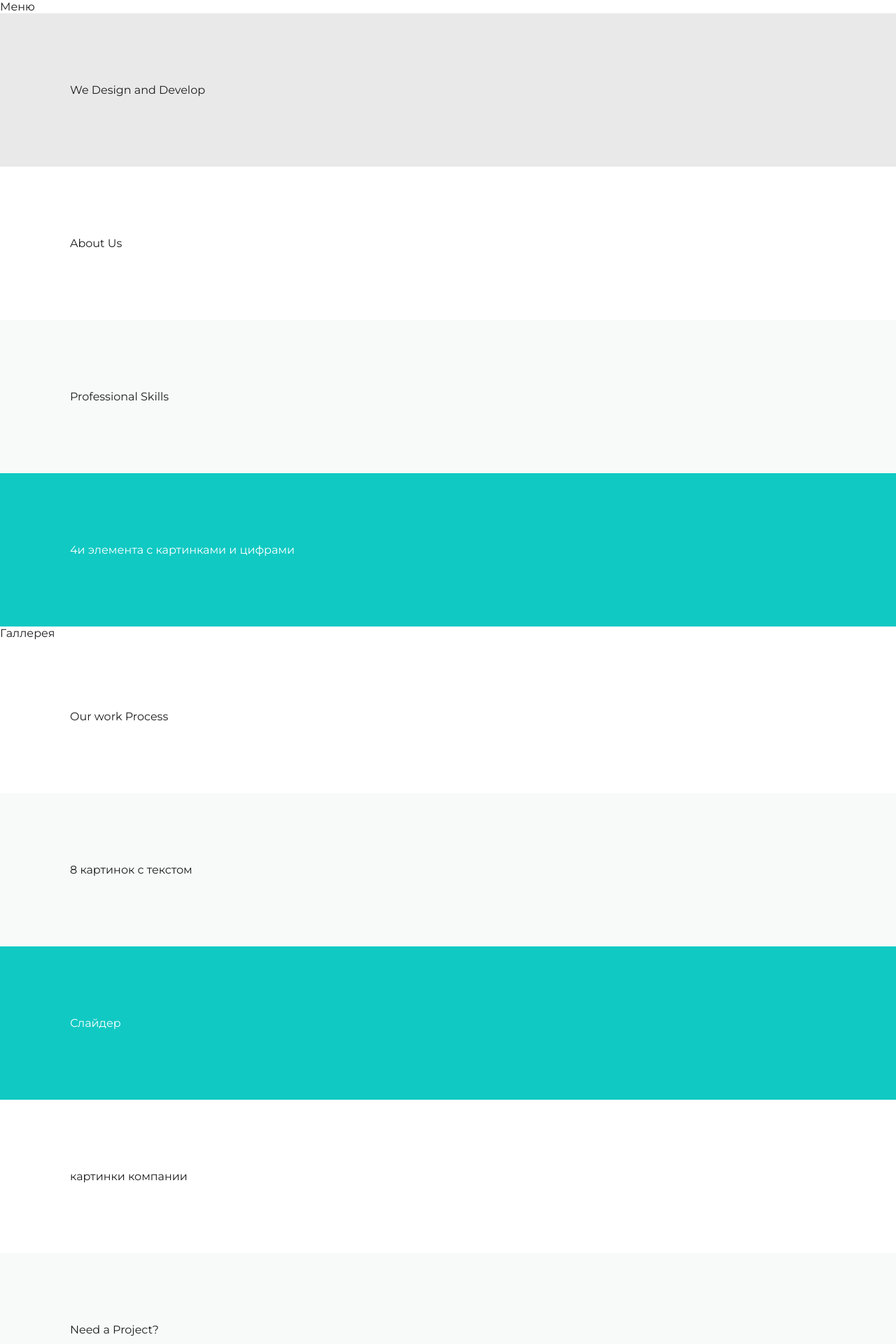
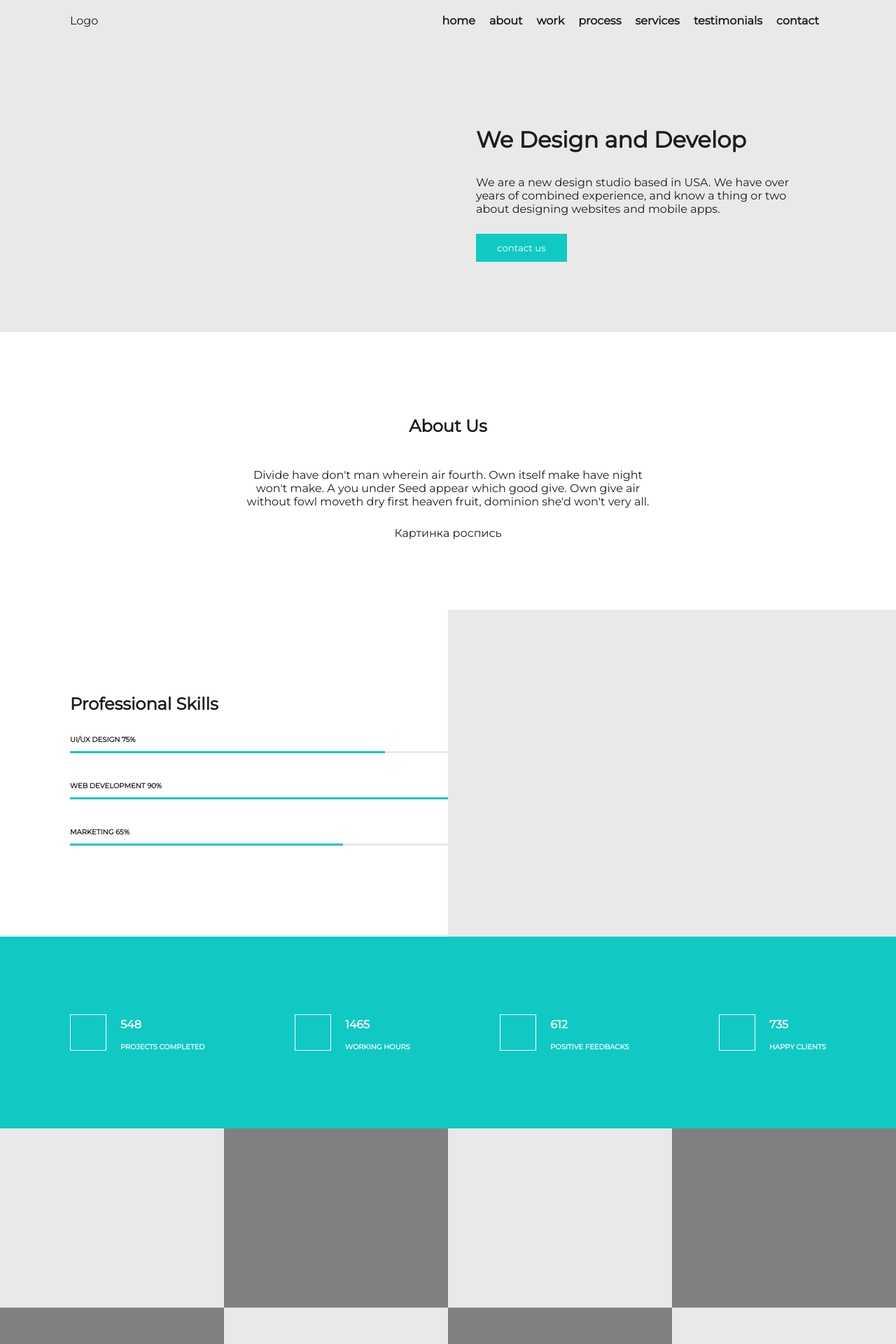
Before and after one commit to vigdorov/padre-th, a React (Create React App) app in the folder first-site/: page / in a window 1280 px wide. Shown: the top 1920 px of the page at 70% size. Built offline with nearby package versions, Linux system fonts and the light colour scheme.

Commit message:
Пол сайта запилил

```diff
--- a/first-site/src/App.jsx
+++ b/first-site/src/App.jsx
@@ -6,29 +6,101 @@ class App extends Component {
   render () {
     return (
       <div className="container">
-        <div>
-          Меню
+        <div className="header">
+          <div className="logo">Logo</div>
+            <div className="menu">
+                <ul className="menu-nav">
+                <li className="link"><a href="#" className="menu-item">home</a></li>
+                <li className="link"><a href="#" className="menu-item">about</a></li>
+                <li className="link"><a href="#" className="menu-item">work</a></li>
+                <li className="link"><a href="#" className="menu-item">process</a></li>
+                <li className="link"><a href="#" className="menu-item">services</a></li>
+                <li className="link"><a href="#" className="menu-item">testimonials</a></li>
+                <li className="link"><a href="#" className="menu-item">contact</a></li>
+            </ul></div>
         </div>
 
         <div className="block block-secondary">
-          We Design and Develop
+          <div className="end-block">
+              <div className="block-content">
+                  <h1 className="title-main">We Design and Develop</h1>
+                  <p className="mid-text">We are a new design studio based in USA. We have over <br/> years of combined experience, and know a thing or two <br/> about designing websites and mobile apps.</p>
+                  <button className="btn-main">contact us</button>
+              </div>
+
+          </div>
+
         </div>
 
         <div className="block block-light">
-          About Us
+            <div className="mid-content">
+                <h2>About Us</h2>
+                <p className="center-text">Divide have don't man wherein air fourth. Own itself make have night won't make. A you under Seed appear which good give. Own give air without fowl moveth dry first heaven fruit, dominion she'd won't very all.
+                </p>
+                <div>Картинка роспись</div>
+            </div>
         </div>
 
-        <div className="block block-light-secondary">
-          Professional Skills
+        <div id="bg" className="block block-light-secondary">
+            <div className="left-block">
+                <h2>Professional Skills</h2>
+                <p className="capslock" >UI/UX DESIGN 75%</p>
+                <div className="percent-75"></div>
+                <p className="capslock">WEB DEVELOPMENT 90%</p>
+                <div className="percent-90"></div>
+                <p className="capslock">MARKETING 65%</p>
+                <div className="percent-65"></div>
+            </div>
         </div>
 
         <div className="block block-active">
-          4и элемента с картинками и цифрами
+            <div className="box">
+            <div className="line-box">
+                <div className="work-result">
+                    <div className="img-box"> </div>
+                    <div className="img-description">
+                        <p className="number">548</p>
+                        <p className="capslock">PROJECTS COMPLETED</p>
+                    </div>
+                </div>
+                <div className="work-result">
+                    <div className="img-box"> </div>
+                    <div className="img-description">
+                        <p className="number">1465</p>
+                        <p className="capslock">WORKING HOURS</p>
+                    </div>
+                </div>
+                <div className="work-result">
+                    <div className="img-box"> </div>
+                    <div className="img-description">
+                        <p className="number">612</p>
+                        <p className="capslock">POSITIVE FEEDBACKS</p>
+                    </div>
+                </div>
+                <div className="work-result">
+                    <div className="img-box"> </div>
+                    <div className="img-description">
+                        <p className="number">735</p>
+                        <p className="capslock">HAPPY CLIENTS</p>
+                    </div>
+                </div>
+            </div>
+            </div>
         </div>
 
-        <div>
-          Галлерея
+        <div id="gallery">
+          <div className="img-container1"></div>
+            <div className="img-container2"></div>
+            <div className="img-container1"></div>
+            <div className="img-container2"></div>
+            <div className="img-container2"></div>
+            <div className="img-container1"></div>
+            <div className="img-container2"></div>
+            <div className="img-container1"></div>
         </div>
+          <button id="gal-btn" className="btn-gallery" >
+              LOAD MORE WORK
+          </button>
 
         <div className="block block-light">
           Our work Process
--- a/first-site/src/styles/block.scss
+++ b/first-site/src/styles/block.scss
@@ -2,6 +2,9 @@
 
 .block {
   padding: 100px;
+  display: flex;
+  justify-content: center;
+  flex-wrap: wrap;
 
   &-secondary {
     background-color: $color-secondary;
@@ -25,3 +28,91 @@
     color: $color-light-secondary;
   }
 }
+.header {
+  background-color: $color-secondary;
+  display: flex;
+  justify-content: space-between;
+  padding: 20px 100px;
+}
+.menu-nav {
+  display: flex;
+  flex-direction: row;
+  flex-wrap: wrap;
+  padding: 0;
+  margin: 0;
+}
+.link {
+  list-style-type: none;
+  margin: 0 10px;
+  padding: 0;
+  font-weight: bold;
+  text-decoration: none;
+}
+.end-block {
+  width: 100%;
+  display: flex;
+  justify-content: flex-end;
+  align-items: flex-end;
+}
+.left-block {
+  display: flex;
+  flex-direction: column;
+  flex-wrap: wrap;
+  justify-content: flex-start;
+  width: 100%;
+}
+
+.block-content {
+  width: 500px;
+}
+.mid-content {
+  display: flex;
+  flex-direction: column;
+  justify-content: center;
+  width: 600px;
+  align-items: center;
+}
+#bg {
+  background: linear-gradient(to right, $color-light 50%, $color-secondary 50%);
+}
+.percent-75 {
+  max-width: 600px;
+  height:3px;
+  background: linear-gradient(to right, $color-active 75%, $color-secondary 25%);
+  margin-bottom: 30px;
+}
+.percent-90 {
+  max-width: 600px;
+  height:3px;
+  background: linear-gradient(to right, $color-active 90%, $color-secondary 10%);
+  margin-bottom: 30px;
+}
+.percent-65 {
+  max-width: 600px;
+  height:3px;
+  background: linear-gradient(to right, $color-active 65%, $color-secondary 35%);
+  margin-bottom: 30px;
+}
+.line-box {
+  width: 100%;
+  display: flex;
+  flex-direction: row;
+  flex-wrap: wrap;
+  justify-content: space-between;
+}
+.work-result {
+  display: flex;
+  flex-direction: row;
+  flex-wrap: wrap;
+  justify-content: space-between;
+  align-items: center;
+}
+.img-box {
+  width: 50px;
+  height: 50px;
+  border: 1px solid $color-light;
+  margin-right: 20px;
+}
+.box {
+  width: 100%;
+}
--- /dev/null
+++ b/first-site/src/styles/gallery.scss
@@ -0,0 +1,26 @@
+@import './color';
+
+.btn-gallery {
+  width: 100%;
+  margin: 0;
+  border:0;
+  height: 50px;
+}
+#gallery {
+  width: 100%;
+  display: flex;
+  flex-direction: row;
+  flex-wrap: wrap;
+  justify-content: center;
+  align-items: center;
+}
+.img-container1 {
+  width: 25%;
+  height: 20vw;
+  background-color: $color-secondary;
+}
+.img-container2 {
+  width: 25%;
+  height: 20vw;
+  background-color: $color-dark-secondary;
+}
--- a/first-site/src/styles/index.scss
+++ b/first-site/src/styles/index.scss
@@ -2,6 +2,7 @@
 
 @import './color';
 @import './block';
+@import './gallery';
 
 html, body, #root {
   padding: 0;
@@ -18,3 +19,32 @@ input, textarea, select, button {
 .container {
 
 }
+a {
+  text-decoration: none;
+  color: $color-primary;
+}
+a:hover {
+  color: $color-active;
+}
+.btn-main {
+  border-radius: 0;
+  height: 40px;
+  background-color: $color-active;
+  color: $color-light;
+  border: 0;
+  padding: 0 30px;
+}
+.mid-text {
+  padding: 10px 0;
+}
+.center-text {
+  padding: 10px 0;
+  text-align: center;
+}
+.capslock {
+  font-size: 10px;
+  font-weight: bold;
+}
+.number {
+  font-weight: bold;
+}
```
